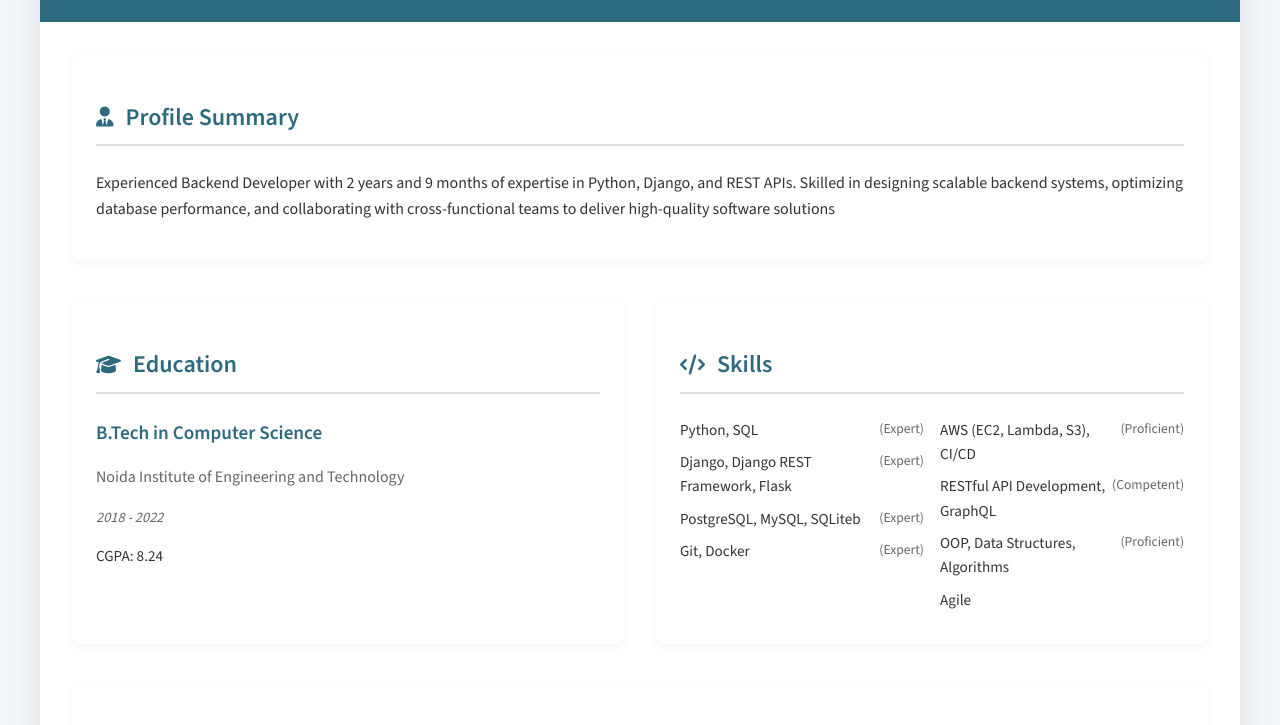
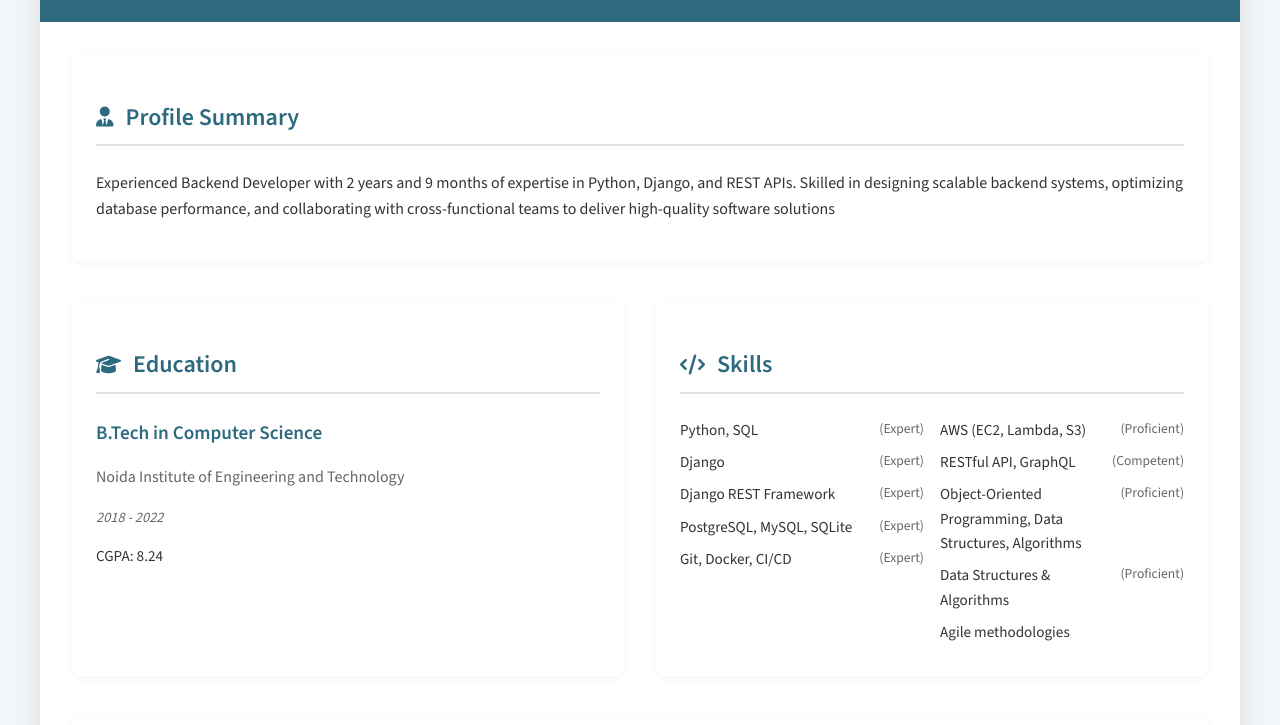
Before and after one commit to Neerajbhardwaj1111/Resume, a plain HTML site: page index.html in a window 1280 px wide. Shown: the part 218-943 px from the top of the page. Drawn offline with nearby package versions, Linux system fonts and the light colour scheme.

Commit message:
Update index.html
Update

```diff
--- a/index.html
+++ b/index.html
@@ -380,18 +380,20 @@
 
                             <ul>
                                 <li><span class="skill-name">Python, SQL</span> <span class="skill-level">(Expert)</span></li>
-                                <li><span class="skill-name">Django, Django REST Framework, Flask</span> <span class="skill-level">(Expert)</span></li>
-                                <li><span class="skill-name">PostgreSQL, MySQL, SQLiteb</span> <span class="skill-level">(Expert)</span></li>
-                                <li><span class="skill-name">Git, Docker</span> <span class="skill-level">(Expert)</span></li>
+                                <li><span class="skill-name">Django</span> <span class="skill-level">(Expert)</span></li>
+                                <li><span class="skill-name">Django REST Framework</span> <span class="skill-level">(Expert)</span></li>
+                                <li><span class="skill-name">PostgreSQL, MySQL, SQLite</span> <span class="skill-level">(Expert)</span></li>
+                                <li><span class="skill-name">Git, Docker, CI/CD</span> <span class="skill-level">(Expert)</span></li>
                             </ul>
                         </div>
                         <div class="skill-category">
 
                             <ul>
-                                <li><span class="skill-name">AWS (EC2, Lambda, S3), CI/CD</span> <span class="skill-level">(Proficient)</span></li>
-                                <li><span class="skill-name">RESTful API Development, GraphQL </span> <span class="skill-level">(Competent)</span></li>
-                                <li><span class="skill-name">OOP, Data Structures, Algorithms</span> <span class="skill-level">(Proficient)</span></li>
-                                <li><span class="skill-name"> Agile</span> <span class="skill-level"></span></li>
+                                <li><span class="skill-name">AWS (EC2, Lambda, S3)</span> <span class="skill-level">(Proficient)</span></li>
+                                <li><span class="skill-name">RESTful API, GraphQL </span> <span class="skill-level">(Competent)</span></li>
+                                <li><span class="skill-name">Object-Oriented Programming, Data Structures, Algorithms</span> <span class="skill-level">(Proficient)</span></li>
+                                <li><span class="skill-name">Data Structures & Algorithms</span> <span class="skill-level">(Proficient)</span></li>
+                                <li><span class="skill-name"> Agile methodologies</span> <span class="skill-level"></span></li>
                             </ul>
                         </div>
                     </div>
```
